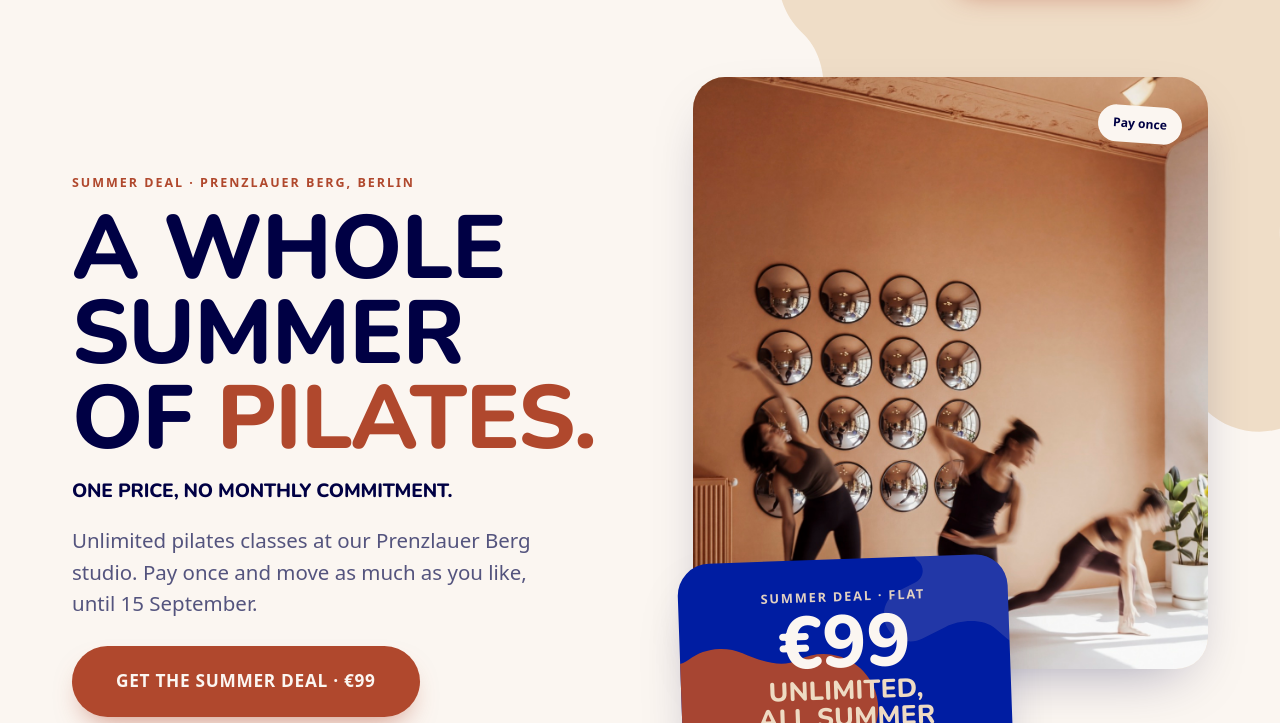
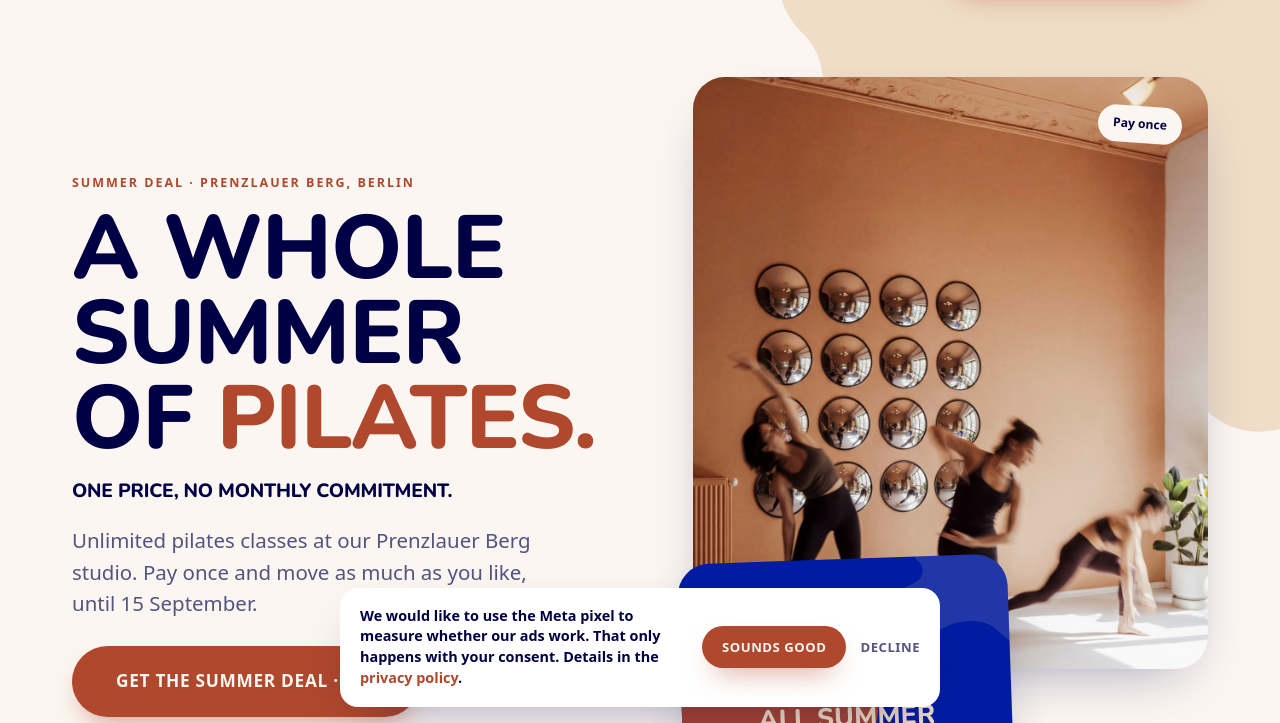
Before and after one commit to kuistof/goodmoves-landing-pages, a plain HTML site: page summer.html in a window 1280 px wide. Shown: the part 77-800 px from the top of the page. Drawn offline with nearby package versions, Linux system fonts and the light colour scheme; a web font is replaced by a local one.

Commit message:
Set the live Meta pixel ID
The consent banner now shows on first visit; the pixel still loads
only after opt-in.

Co-Authored-By: Claude Fable 5 <noreply@anthropic.com>

```diff
--- a/summer.html
+++ b/summer.html
@@ -837,7 +837,7 @@
      (b) the visitor accepted via the banner. With the placeholder ID the banner
      stays hidden and nothing loads. Swap in the ID from the GMS Business Manager. ---- */
   (function(){
-    var PIXEL_ID = 'GMS_PIXEL_ID_TBD';
+    var PIXEL_ID = '1523466119279616';
     var live = /^\d{5,}$/.test(PIXEL_ID);
     var KEY = 'gms_consent';
     var banner = document.getElementById('consent');
```
